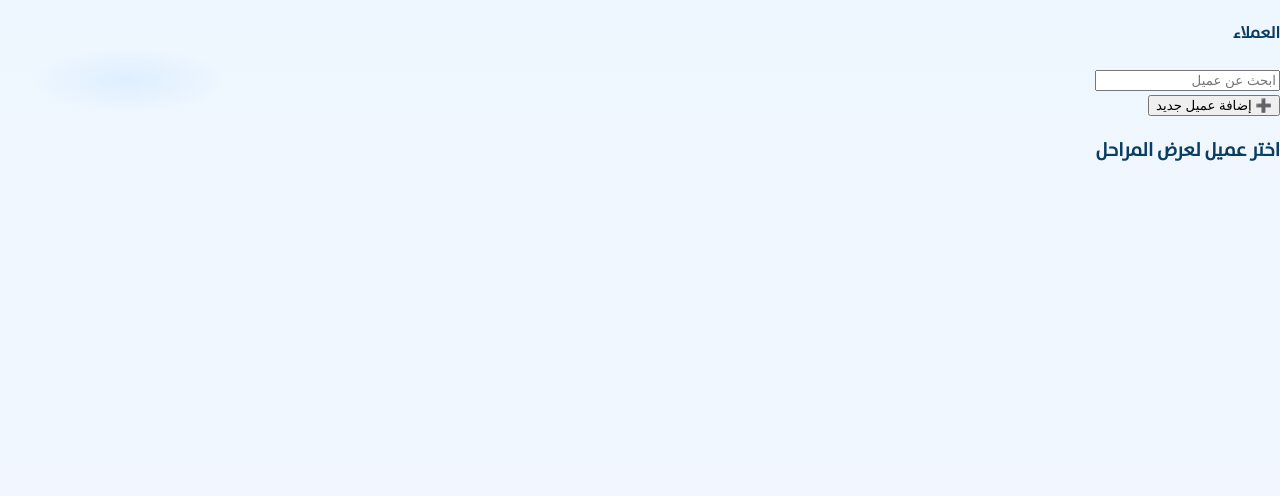
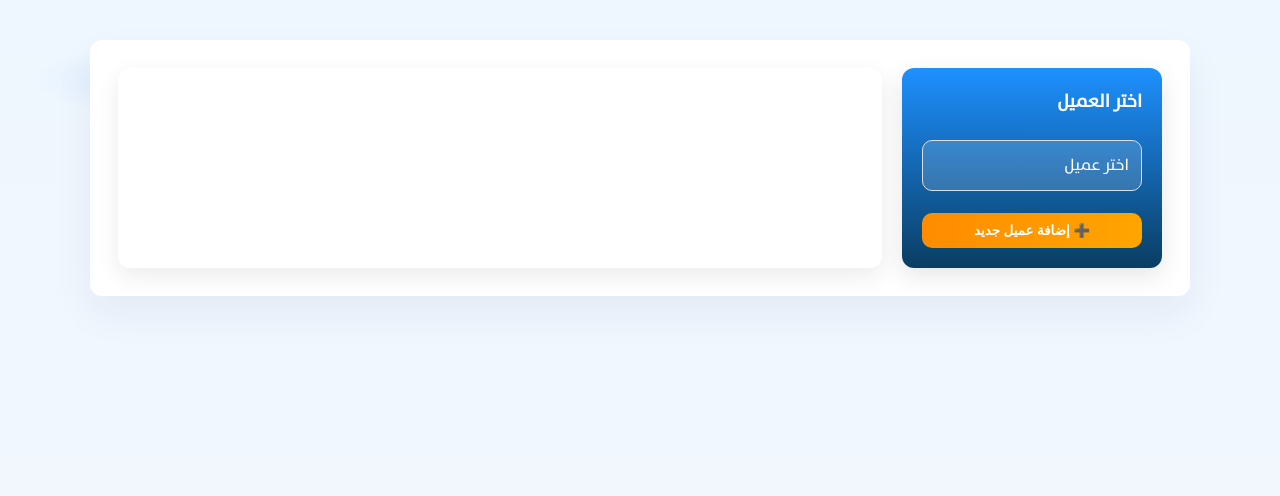
Before and after one commit to Mgdadali/249-subsite, a Flask app: page /admin/manage in a window 1280 px wide. Shown: the top 496 px of the page. Before the commit the page ends 161 px from the top, so only its background shows below. Run offline with Flask 3, Linux system fonts and the light colour scheme; the visitor is signed in with stand-in values (Sample User, id 1); data that the repository does not hold is empty; parts of the project's set-up code (start-up, migrations or seed data) failed here and were passed over.

Commit message:
Update admin_manage.html

```diff
--- a/templates/admin_manage.html
+++ b/templates/admin_manage.html
@@ -2,46 +2,207 @@
 <html lang="ar" dir="rtl">
 <head>
   <meta charset="UTF-8">
-  <title>إدارة العملاء</title>
+  <title>إدارة العملاء والمراحل</title>
   <link rel="stylesheet" href="{{ url_for('static', filename='style.css') }}">
+  <style>
+    /* ========== Admin Manage Custom Styles ========== */
+    .admin-manage-container {
+      max-width:1100px;
+      margin:40px auto;
+      display:flex;
+      gap:20px;
+      font-family: 'Bahij', Tahoma, Arial, sans-serif;
+    }
+
+    /* Sidebar */
+    .sidebar {
+      width:260px;
+      background: linear-gradient(180deg,#1e90ff,#0a3d62);
+      padding:20px;
+      border-radius:12px;
+      color:white;
+      box-shadow:0 8px 25px rgba(0,0,0,0.1);
+      display:flex;
+      flex-direction:column;
+      gap:12px;
+    }
+    .sidebar h3 {
+      margin-top:0;
+      font-size:18px;
+      margin-bottom:12px;
+    }
+    .select-box {
+      position: relative;
+      cursor:pointer;
+    }
+    .select-display {
+      background:rgba(255,255,255,0.15);
+      padding:12px;
+      border-radius:10px;
+      transition:0.2s;
+    }
+    .select-display:hover {
+      background:rgba(255,165,0,0.3);
+    }
+    .select-dropdown {
+      position: absolute;
+      top:50px;
+      right:0;
+      left:0;
+      background:white;
+      border-radius:10px;
+      max-height:300px;
+      overflow-y:auto;
+      box-shadow:0 8px 20px rgba(0,0,0,0.2);
+      display:none;
+      flex-direction:column;
+      z-index:99;
+    }
+    .select-dropdown.show { display:flex; }
+    .select-dropdown input {
+      padding:10px;
+      border:none;
+      border-bottom:1px solid #ddd;
+      border-radius:10px 10px 0 0;
+      outline:none;
+    }
+    .client-option {
+      padding:10px;
+      cursor:pointer;
+      border-bottom:1px solid #f0f0f0;
+      transition:0.2s;
+    }
+    .client-option:hover { background: #f0f8ff; color:#1e90ff; }
+
+    /* Add Client Button in sidebar */
+    .add-client-btn {
+      background: linear-gradient(90deg,#ff8c00,#ffa500);
+      border:none;
+      padding:10px;
+      border-radius:10px;
+      color:white;
+      font-weight:600;
+      cursor:pointer;
+      transition:0.2s;
+      margin-top:10px;
+    }
+    .add-client-btn:hover { transform:translateY(-2px); box-shadow:0 6px 15px rgba(0,0,0,0.2); }
+
+    /* Main Content */
+    .main-content {
+      flex:1;
+      background:#fff;
+      padding:20px;
+      border-radius:12px;
+      box-shadow:0 8px 25px rgba(0,0,0,0.08);
+    }
+    .steps-card h3 {
+      margin-top:0;
+      color:#0a3d62;
+    }
+    .step-row {
+      display:flex;
+      justify-content:space-between;
+      align-items:center;
+      padding:12px;
+      margin-bottom:10px;
+      border-radius:8px;
+      background: linear-gradient(180deg,#f6faff,#eef7ff);
+      box-shadow:0 3px 10px rgba(0,0,0,0.05);
+      transition:0.2s;
+    }
+    .step-row:hover { background: linear-gradient(180deg,#fff4e6,#fffbe6); }
+
+    .admin-action {
+      border:none;
+      border-radius:8px;
+      padding:6px 10px;
+      cursor:pointer;
+      font-weight:600;
+      margin-left:6px;
+    }
+    .admin-action.done {
+      background:#28a745;
+      color:white;
+    }
+    .admin-action.danger {
+      background:#e64a19;
+      color:white;
+    }
+
+    /* Modal */
+    .modal {
+      display:none;
+      position:fixed;
+      top:0; left:0; right:0; bottom:0;
+      background:rgba(0,0,0,0.5);
+      justify-content:center;
+      align-items:center;
+      z-index:999;
+    }
+    .modal.show { display:flex; }
+    .modal-content {
+      background:#fff;
+      padding:20px;
+      border-radius:12px;
+      width:360px;
+      box-shadow:0 8px 25px rgba(0,0,0,0.2);
+      text-align:right;
+    }
+    .modal-content h3 { margin-top:0; color:#1e90ff; }
+    .modal-content input {
+      width:100%;
+      padding:10px;
+      margin-bottom:12px;
+      border-radius:8px;
+      border:1px solid #ddd;
+    }
+    .modal-content button {
+      width:100%;
+      padding:12px;
+      border:none;
+      border-radius:10px;
+      background: linear-gradient(90deg,#1e90ff,#0a3d62);
+      color:white;
+      font-weight:600;
+      cursor:pointer;
+    }
+    .modal-content button:hover { transform:translateY(-2px); }
+  </style>
 </head>
 <body>
 
-<div class="admin-layout">
+<div class="container admin-manage-container">
 
   <!-- Sidebar -->
-  <aside class="admin-sidebar">
-    <h4>العملاء</h4>
-
-    <!-- Searchable Dropdown -->
-    <div class="dropdown">
-      <input type="text" id="clientSearch" placeholder="ابحث عن عميل">
-      <div id="clientList" class="dropdown-list"></div>
+  <div class="sidebar">
+    <h3>اختر العميل</h3>
+    <div class="select-box">
+      <div class="select-display" onclick="toggleDropdown()">اختر عميل</div>
+      <div class="select-dropdown" id="clientDropdown">
+        <input type="text" placeholder="بحث..." onkeyup="filterClients(this.value)">
+        <div id="clientList"></div>
+      </div>
     </div>
-
-    <button class="admin-small-btn" onclick="openAddClientModal()">
-      ➕ إضافة عميل جديد
-    </button>
-  </aside>
+    <button class="add-client-btn" onclick="openAddClientModal()">➕ إضافة عميل جديد</button>
+  </div>
 
   <!-- Main Content -->
-  <main class="admin-main">
-    <h3 id="selectedClientTitle">اختر عميل لعرض المراحل</h3>
-    <div id="stepsList"></div>
-  </main>
-
+  <div class="main-content">
+    <div id="stepsCard" class="steps-card" style="display:none">
+      <h3 id="clientTitle"></h3>
+      <div id="stepsList"></div>
+    </div>
+  </div>
 </div>
 
 <!-- Add Client Modal -->
-<div id="addClientModal" class="modal">
+<div class="modal" id="addClientModal">
   <div class="modal-content">
     <h3>إضافة عميل جديد</h3>
-
-    <input id="newClientName" placeholder="اسم العميل">
-    <input id="newClientService" placeholder="نوع الخدمة">
-
-    <button onclick="submitClient()">إضافة</button>
-    <button class="danger" onclick="closeAddClientModal()">إغلاق</button>
+    <input type="text" id="newClientName" placeholder="اسم العميل">
+    <input type="text" id="newClientService" placeholder="نوع الخدمة">
+    <button onclick="addClient()">إضافة</button>
   </div>
 </div>
 
@@ -66,24 +227,25 @@ function loadClients(){
       });
     });
 }
-
-/* Initial load */
 loadClients();
 
-/* ================= Dropdown Filter ================= */
-document.getElementById("clientSearch").addEventListener("input", e => {
-  let val = e.target.value.toLowerCase();
+/* ================= Dropdown ================= */
+function toggleDropdown(){
+  document.getElementById("clientDropdown").classList.toggle("show");
+}
+function filterClients(val){
   document.querySelectorAll(".client-option").forEach(el=>{
-    el.style.display = el.innerText.toLowerCase().includes(val) ? "block" : "none";
+    el.style.display = el.innerText.toLowerCase().includes(val.toLowerCase())
+      ? "block" : "none";
   });
-});
+}
 
 /* ================= Select Client ================= */
 function selectClient(code){
   currentCode = code;
-  document.getElementById("selectedClientTitle").innerText =
+  document.querySelector(".select-display").innerText =
     clientsCache[code].name + " — " + clientsCache[code].service;
-
+  document.getElementById("clientDropdown").classList.remove("show");
   loadChecklist(code);
 }
 
@@ -92,6 +254,10 @@ function loadChecklist(code){
   fetch(`/admin/api/client/${code}/checklist`)
     .then(r => r.json())
     .then(data => {
+      document.getElementById("stepsCard").style.display = "block";
+      document.getElementById("clientTitle").innerText =
+        "مراحل العميل (" + code + ")";
+
       let box = document.getElementById("stepsList");
       box.innerHTML = "";
 
@@ -103,18 +269,13 @@ function loadChecklist(code){
       data.steps.forEach(s=>{
         let row = document.createElement("div");
         row.className = "step-row";
-
         row.innerHTML = `
           <span>${s.name}</span>
           <div>
-            <button class="admin-action ${s.done?'done':''}"
-              onclick="toggleStep('${s.name}')">
+            <button class="admin-action ${s.done?'done':''}" onclick="toggleStep('${s.name}')">
               ${s.done?'✔':'○'}
             </button>
-            <button class="admin-action danger"
-              onclick="deleteStep('${s.name}')">
-              ✖
-            </button>
+            <button class="admin-action danger" onclick="deleteStep('${s.name}')">✖</button>
           </div>
         `;
         box.appendChild(row);
@@ -141,32 +302,29 @@ function deleteStep(step){
   }).then(()=>loadChecklist(currentCode));
 }
 
-/* ================= Modal Add Client ================= */
+/* ================= Add Client Modal ================= */
 function openAddClientModal(){
-  document.getElementById("addClientModal").style.display="block";
+  document.getElementById("addClientModal").classList.add("show");
 }
-
-function closeAddClientModal(){
-  document.getElementById("addClientModal").style.display="none";
-}
-
-function submitClient(){
+function addClient(){
   let name = document.getElementById("newClientName").value;
   let service = document.getElementById("newClientService").value;
-  if(!name) return alert("الرجاء إدخال اسم العميل");
+  if(!name){ alert("الرجاء إدخال اسم العميل"); return; }
 
   fetch("/admin/api/add-client",{
     method:"POST",
-    headers:{ "Content-Type":"application/json" },
-    body:JSON.stringify({name,service})
-  }).then(r=>r.json())
-    .then(data=>{
-      closeAddClientModal();
+    headers:{"Content-Type":"application/json"},
+    body: JSON.stringify({name, service})
+  }).then(r=>r.json()).then(res=>{
+    if(res.ok){
+      alert(`تم إضافة العميل ✅ كود: ${res.code}`);
+      document.getElementById("addClientModal").classList.remove("show");
+      document.getElementById("newClientName").value = "";
+      document.getElementById("newClientService").value = "";
       loadClients();
-      alert(`تم إضافة العميل ✅ كود: ${data.code}`);
-    });
+    }
+  });
 }
 </script>
-
 </body>
 </html>
```
